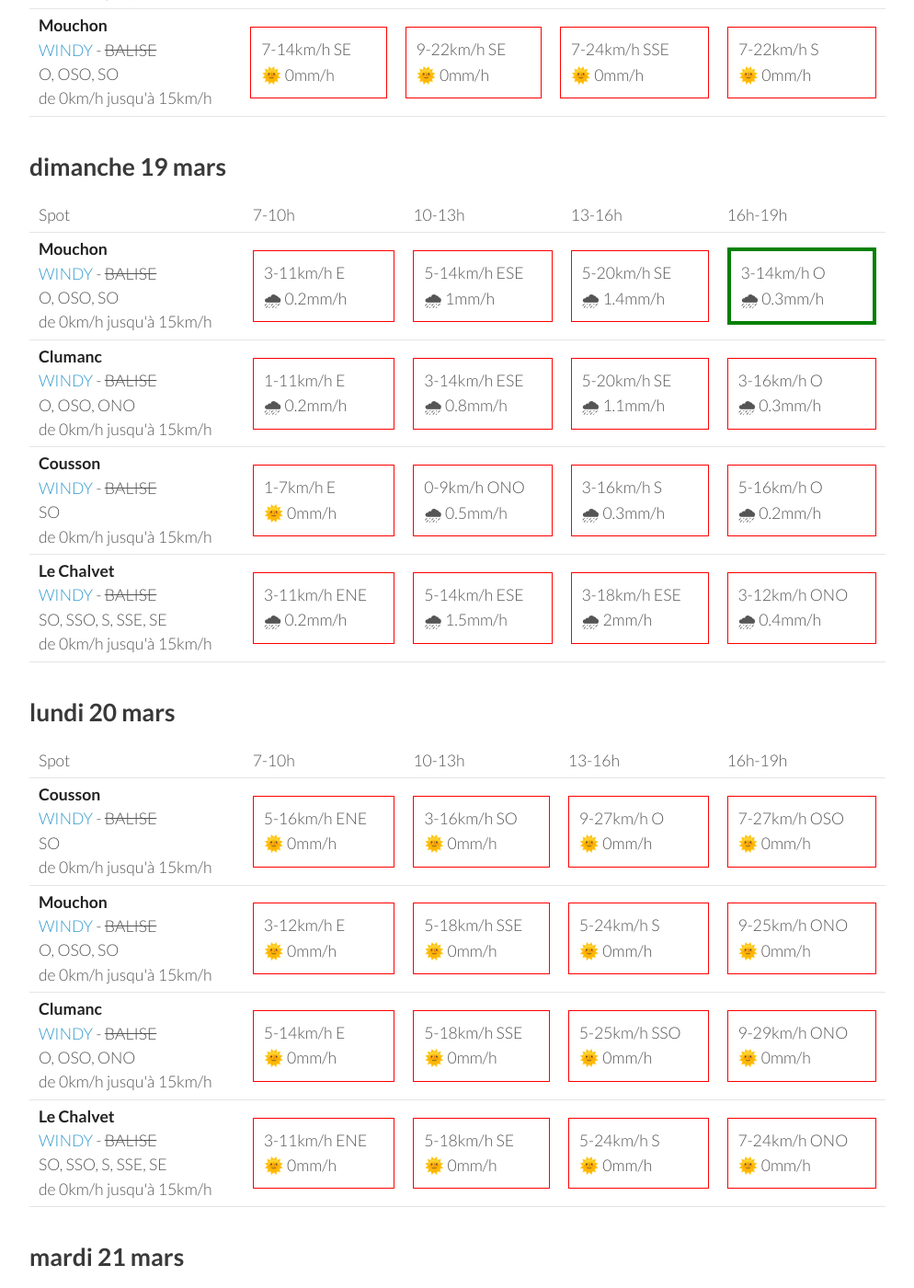
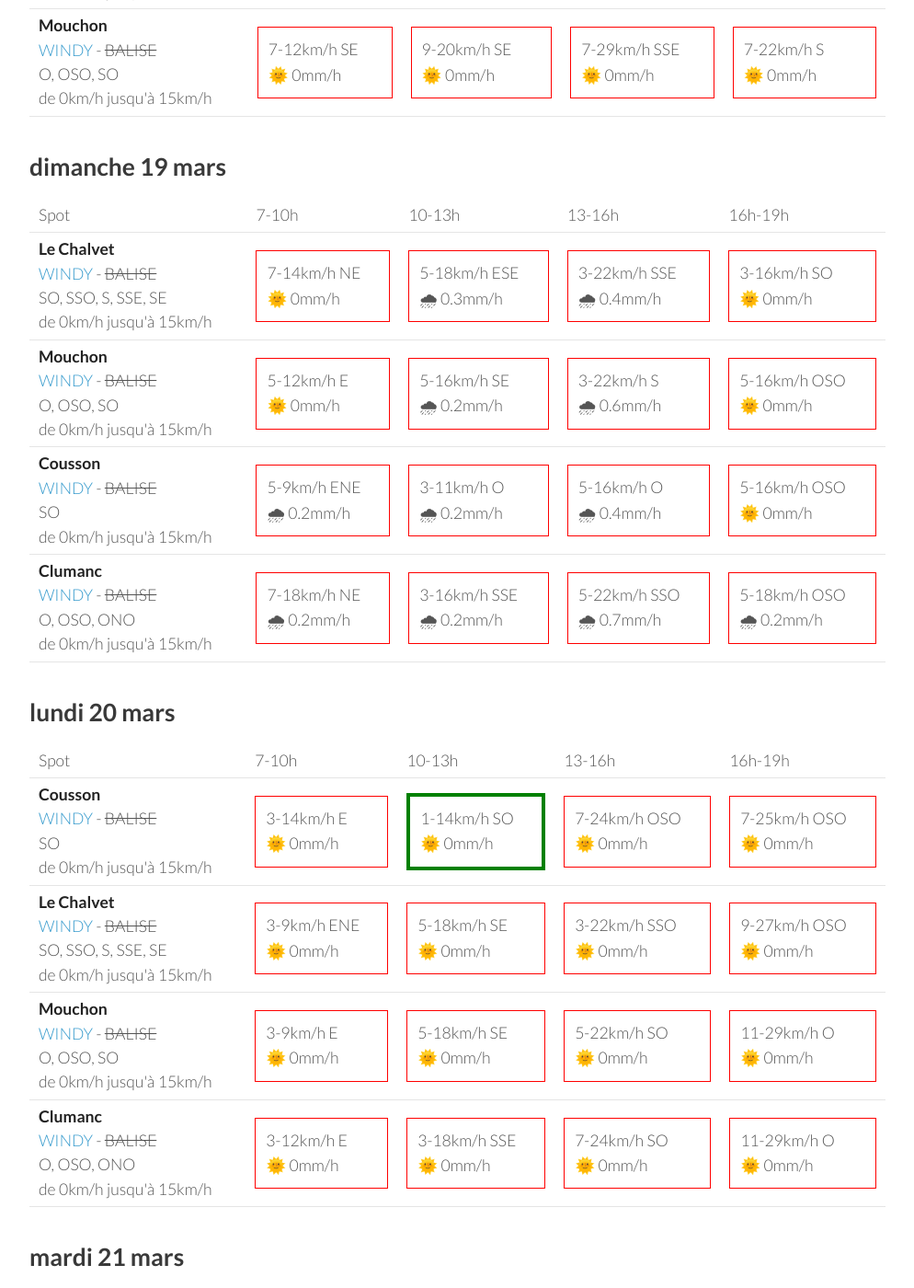
Before and after one commit to parapente-dans-le-nord/parapente-dans-le-nord.github.io, a Jekyll site: the page built from serre_poncon.markdown, in a window 1280 px wide and 1400 px high, scrolled down 1299 px. Shown: the whole window at 92% size, without its empty margins (26-1020 px from the left). Built offline with Jekyll 4.4.1, drawn with Linux system fonts in a browser that asks for light colours; some of the changed text lies outside the part shown.

Commit message:
update index.markdown

```diff
--- a/serre_poncon.markdown
+++ b/serre_poncon.markdown
@@ -22,39 +22,39 @@ page mise à jour le vendredi 17 mars 13:31
       <td>16h-19h</td>
     </tr>
 <tr>
+        <td><strong>Cousson</strong><br><a href="https://windy.com/44.054/6.240?43.940,6.241,10,m:eSAaglz">WINDY</a> - <span class="no-balise"> BALISE </span><br> <span class="vent-favorable">SO</span><br><span class="force-vent">de 0km/h jusqu'à 15km/h</span> </td>
+
+            <td><div class="not-flyable"><p>0-0km/h NA</p><p>🌧️ 0mm/h</p></div></td>
+            <td><div class="not-flyable"><p>0-0km/h NA</p><p>🌧️ 0mm/h</p></div></td>
+            <td><div class="not-flyable"><p>0-0km/h NA</p><p>🌧️ 0mm/h</p></div></td>
+            <td><div class="not-flyable"><p>9-27km/h OSO</p><p>🌞 0mm/h</p></div></td>
+
+    </tr>
+<tr>
         <td><strong>Le Chalvet</strong><br><a href="https://windy.com/43.979/6.480?43.866,6.480,10,m:eSsaglX">WINDY</a> - <span class="no-balise"> BALISE </span><br> <span class="vent-favorable">SO, SSO, S, SSE, SE</span><br><span class="force-vent">de 0km/h jusqu'à 15km/h</span> </td>
 
             <td><div class="not-flyable"><p>0-0km/h NA</p><p>🌧️ 0mm/h</p></div></td>
-            <td><div class="not-flyable"><p>7-16km/h E</p><p>🌞 0mm/h</p></div></td>
-            <td><div class="not-flyable"><p>9-22km/h SE</p><p>🌞 0mm/h</p></div></td>
-            <td><div class="flyable"><p>5-14km/h SSE</p><p>🌞 0mm/h</p></div></td>
+            <td><div class="not-flyable"><p>0-0km/h NA</p><p>🌧️ 0mm/h</p></div></td>
+            <td><div class="not-flyable"><p>0-0km/h NA</p><p>🌧️ 0mm/h</p></div></td>
+            <td><div class="not-flyable"><p>9-25km/h ESE</p><p>🌞 0mm/h</p></div></td>
+
+    </tr>
+<tr>
+        <td><strong>Mouchon</strong><br><a href="https://windy.com/43.992/6.424?43.878,6.425,10,m:eSuaglR">WINDY</a> - <span class="no-balise"> BALISE </span><br> <span class="vent-favorable">O, OSO, SO</span><br><span class="force-vent">de 0km/h jusqu'à 15km/h</span> </td>
+
+            <td><div class="not-flyable"><p>0-0km/h NA</p><p>🌧️ 0mm/h</p></div></td>
+            <td><div class="not-flyable"><p>0-0km/h NA</p><p>🌧️ 0mm/h</p></div></td>
+            <td><div class="not-flyable"><p>0-0km/h NA</p><p>🌧️ 0mm/h</p></div></td>
+            <td><div class="not-flyable"><p>7-22km/h ESE</p><p>🌞 0mm/h</p></div></td>
 
     </tr>
 <tr>
         <td><strong>Clumanc</strong><br><a href="https://windy.com/44.027/6.402?43.914,6.403,10,m:eSxaglP">WINDY</a> - <span class="no-balise"> BALISE </span><br> <span class="vent-favorable">O, OSO, ONO</span><br><span class="force-vent">de 0km/h jusqu'à 15km/h</span> </td>
 
             <td><div class="not-flyable"><p>0-0km/h NA</p><p>🌧️ 0mm/h</p></div></td>
-            <td><div class="flyable"><p>1-1km/h OSO</p><p>🌞 0mm/h</p></div></td>
-            <td><div class="not-flyable"><p>7-20km/h S</p><p>🌞 0mm/h</p></div></td>
-            <td><div class="not-flyable"><p>5-16km/h SO</p><p>🌞 0mm/h</p></div></td>
-
-    </tr>
-<tr>
-        <td><strong>Cousson</strong><br><a href="https://windy.com/44.054/6.240?43.940,6.241,10,m:eSAaglz">WINDY</a> - <span class="no-balise"> BALISE </span><br> <span class="vent-favorable">SO</span><br><span class="force-vent">de 0km/h jusqu'à 15km/h</span> </td>
-
             <td><div class="not-flyable"><p>0-0km/h NA</p><p>🌧️ 0mm/h</p></div></td>
-            <td><div class="not-flyable"><p>11-22km/h SE</p><p>🌞 0mm/h</p></div></td>
-            <td><div class="not-flyable"><p>9-20km/h SO</p><p>🌞 0mm/h</p></div></td>
-            <td><div class="not-flyable"><p>1-11km/h O</p><p>🌞 0mm/h</p></div></td>
-
-    </tr>
-<tr>
-        <td><strong>Mouchon</strong><br><a href="https://windy.com/43.992/6.424?43.878,6.425,10,m:eSuaglR">WINDY</a> - <span class="no-balise"> BALISE </span><br> <span class="vent-favorable">O, OSO, SO</span><br><span class="force-vent">de 0km/h jusqu'à 15km/h</span> </td>
-
             <td><div class="not-flyable"><p>0-0km/h NA</p><p>🌧️ 0mm/h</p></div></td>
-            <td><div class="not-flyable"><p>7-16km/h SE</p><p>🌞 0mm/h</p></div></td>
-            <td><div class="not-flyable"><p>7-22km/h SE</p><p>🌞 0mm/h</p></div></td>
-            <td><div class="not-flyable"><p>3-18km/h S</p><p>🌞 0mm/h</p></div></td>
+            <td><div class="not-flyable"><p>7-22km/h SSO</p><p>🌞 0mm/h</p></div></td>
 
     </tr>
 
@@ -76,29 +76,29 @@ page mise à jour le vendredi 17 mars 13:31
 <tr>
         <td><strong>Cousson</strong><br><a href="https://windy.com/44.054/6.240?43.940,6.241,10,m:eSAaglz">WINDY</a> - <span class="no-balise"> BALISE </span><br> <span class="vent-favorable">SO</span><br><span class="force-vent">de 0km/h jusqu'à 15km/h</span> </td>
 
-            <td><div class="not-flyable"><p>7-14km/h SE</p><p>🌞 0mm/h</p></div></td>
-            <td><div class="not-flyable"><p>7-18km/h SSE</p><p>🌞 0mm/h</p></div></td>
-            <td><div class="not-flyable"><p>9-22km/h SSO</p><p>🌞 0mm/h</p></div></td>
-            <td><div class="not-flyable"><p>11-24km/h SO</p><p>🌞 0mm/h</p></div></td>
+            <td><div class="not-flyable"><p>9-16km/h SE</p><p>🌞 0mm/h</p></div></td>
+            <td><div class="not-flyable"><p>9-18km/h SE</p><p>🌞 0mm/h</p></div></td>
+            <td><div class="not-flyable"><p>9-22km/h SO</p><p>🌞 0mm/h</p></div></td>
+            <td><div class="not-flyable"><p>7-24km/h SSE</p><p>🌞 0mm/h</p></div></td>
 
 
     </tr>
 <tr>
         <td><strong>Clumanc</strong><br><a href="https://windy.com/44.027/6.402?43.914,6.403,10,m:eSxaglP">WINDY</a> - <span class="no-balise"> BALISE </span><br> <span class="vent-favorable">O, OSO, ONO</span><br><span class="force-vent">de 0km/h jusqu'à 15km/h</span> </td>
 
-            <td><div class="not-flyable"><p>5-9km/h E</p><p>🌞 0mm/h</p></div></td>
-            <td><div class="not-flyable"><p>5-12km/h SSE</p><p>🌞 0mm/h</p></div></td>
-            <td><div class="not-flyable"><p>11-24km/h SSO</p><p>🌞 0mm/h</p></div></td>
-            <td><div class="not-flyable"><p>11-25km/h SSO</p><p>🌞 0mm/h</p></div></td>
+            <td><div class="not-flyable"><p>5-9km/h ENE</p><p>🌞 0mm/h</p></div></td>
+            <td><div class="not-flyable"><p>3-9km/h S</p><p>🌞 0mm/h</p></div></td>
+            <td><div class="not-flyable"><p>9-24km/h SSO</p><p>🌞 0mm/h</p></div></td>
+            <td><div class="not-flyable"><p>9-25km/h SSO</p><p>🌞 0mm/h</p></div></td>
 
 
     </tr>
 <tr>
         <td><strong>Le Chalvet</strong><br><a href="https://windy.com/43.979/6.480?43.866,6.480,10,m:eSsaglX">WINDY</a> - <span class="no-balise"> BALISE </span><br> <span class="vent-favorable">SO, SSO, S, SSE, SE</span><br><span class="force-vent">de 0km/h jusqu'à 15km/h</span> </td>
 
-            <td><div class="not-flyable"><p>9-14km/h ESE</p><p>🌞 0mm/h</p></div></td>
-            <td><div class="not-flyable"><p>7-18km/h ESE</p><p>🌞 0mm/h</p></div></td>
-            <td><div class="not-flyable"><p>9-25km/h SSE</p><p>🌞 0mm/h</p></div></td>
+            <td><div class="not-flyable"><p>7-14km/h E</p><p>🌞 0mm/h</p></div></td>
+            <td><div class="not-flyable"><p>7-16km/h ESE</p><p>🌞 0mm/h</p></div></td>
+            <td><div class="not-flyable"><p>9-25km/h SE</p><p>🌞 0mm/h</p></div></td>
             <td><div class="not-flyable"><p>7-25km/h SSE</p><p>🌞 0mm/h</p></div></td>
 
 
@@ -106,9 +106,9 @@ page mise à jour le vendredi 17 mars 13:31
 <tr>
         <td><strong>Mouchon</strong><br><a href="https://windy.com/43.992/6.424?43.878,6.425,10,m:eSuaglR">WINDY</a> - <span class="no-balise"> BALISE </span><br> <span class="vent-favorable">O, OSO, SO</span><br><span class="force-vent">de 0km/h jusqu'à 15km/h</span> </td>
 
-            <td><div class="not-flyable"><p>7-14km/h SE</p><p>🌞 0mm/h</p></div></td>
-            <td><div class="not-flyable"><p>9-22km/h SE</p><p>🌞 0mm/h</p></div></td>
-            <td><div class="not-flyable"><p>7-24km/h SSE</p><p>🌞 0mm/h</p></div></td>
+            <td><div class="not-flyable"><p>7-12km/h SE</p><p>🌞 0mm/h</p></div></td>
+            <td><div class="not-flyable"><p>9-20km/h SE</p><p>🌞 0mm/h</p></div></td>
+            <td><div class="not-flyable"><p>7-29km/h SSE</p><p>🌞 0mm/h</p></div></td>
             <td><div class="not-flyable"><p>7-22km/h S</p><p>🌞 0mm/h</p></div></td>
 
 
@@ -130,42 +130,42 @@ page mise à jour le vendredi 17 mars 13:31
       <td>16h-19h</td>
     </tr>
 <tr>
+        <td><strong>Le Chalvet</strong><br><a href="https://windy.com/43.979/6.480?43.866,6.480,10,m:eSsaglX">WINDY</a> - <span class="no-balise"> BALISE </span><br> <span class="vent-favorable">SO, SSO, S, SSE, SE</span><br><span class="force-vent">de 0km/h jusqu'à 15km/h</span> </td>
+
+            <td><div class="not-flyable"><p>7-14km/h NE</p><p>🌞 0mm/h</p></div></td>
+            <td><div class="not-flyable"><p>5-18km/h ESE</p><p>🌧 0.3mm/h</p></div></td>
+            <td><div class="not-flyable"><p>3-22km/h SSE</p><p>🌧 0.4mm/h</p></div></td>
+            <td><div class="not-flyable"><p>3-16km/h SO</p><p>🌞 0mm/h</p></div></td>
+
+
+    </tr>
+<tr>
         <td><strong>Mouchon</strong><br><a href="https://windy.com/43.992/6.424?43.878,6.425,10,m:eSuaglR">WINDY</a> - <span class="no-balise"> BALISE </span><br> <span class="vent-favorable">O, OSO, SO</span><br><span class="force-vent">de 0km/h jusqu'à 15km/h</span> </td>
 
-            <td><div class="not-flyable"><p>3-11km/h E</p><p>🌧 0.2mm/h</p></div></td>
-            <td><div class="not-flyable"><p>5-14km/h ESE</p><p>🌧 1mm/h</p></div></td>
-            <td><div class="not-flyable"><p>5-20km/h SE</p><p>🌧 1.4mm/h</p></div></td>
-            <td><div class="flyable"><p>3-14km/h O</p><p>🌧 0.3mm/h</p></div></td>
+            <td><div class="not-flyable"><p>5-12km/h E</p><p>🌞 0mm/h</p></div></td>
+            <td><div class="not-flyable"><p>5-16km/h SE</p><p>🌧 0.2mm/h</p></div></td>
+            <td><div class="not-flyable"><p>3-22km/h S</p><p>🌧 0.6mm/h</p></div></td>
+            <td><div class="not-flyable"><p>5-16km/h OSO</p><p>🌞 0mm/h</p></div></td>
+
+
+    </tr>
+<tr>
+        <td><strong>Cousson</strong><br><a href="https://windy.com/44.054/6.240?43.940,6.241,10,m:eSAaglz">WINDY</a> - <span class="no-balise"> BALISE </span><br> <span class="vent-favorable">SO</span><br><span class="force-vent">de 0km/h jusqu'à 15km/h</span> </td>
+
+            <td><div class="not-flyable"><p>5-9km/h ENE</p><p>🌧 0.2mm/h</p></div></td>
+            <td><div class="not-flyable"><p>3-11km/h O</p><p>🌧 0.2mm/h</p></div></td>
+            <td><div class="not-flyable"><p>5-16km/h O</p><p>🌧 0.4mm/h</p></div></td>
+            <td><div class="not-flyable"><p>5-16km/h OSO</p><p>🌞 0mm/h</p></div></td>
 
 
     </tr>
 <tr>
         <td><strong>Clumanc</strong><br><a href="https://windy.com/44.027/6.402?43.914,6.403,10,m:eSxaglP">WINDY</a> - <span class="no-balise"> BALISE </span><br> <span class="vent-favorable">O, OSO, ONO</span><br><span class="force-vent">de 0km/h jusqu'à 15km/h</span> </td>
 
-            <td><div class="not-flyable"><p>1-11km/h E</p><p>🌧 0.2mm/h</p></div></td>
-            <td><div class="not-flyable"><p>3-14km/h ESE</p><p>🌧 0.8mm/h</p></div></td>
-            <td><div class="not-flyable"><p>5-20km/h SE</p><p>🌧 1.1mm/h</p></div></td>
-            <td><div class="not-flyable"><p>3-16km/h O</p><p>🌧 0.3mm/h</p></div></td>
-
-
-    </tr>
-<tr>
-        <td><strong>Cousson</strong><br><a href="https://windy.com/44.054/6.240?43.940,6.241,10,m:eSAaglz">WINDY</a> - <span class="no-balise"> BALISE </span><br> <span class="vent-favorable">SO</span><br><span class="force-vent">de 0km/h jusqu'à 15km/h</span> </td>
-
-            <td><div class="not-flyable"><p>1-7km/h E</p><p>🌞 0mm/h</p></div></td>
-            <td><div class="not-flyable"><p>0-9km/h ONO</p><p>🌧 0.5mm/h</p></div></td>
-            <td><div class="not-flyable"><p>3-16km/h S</p><p>🌧 0.3mm/h</p></div></td>
-            <td><div class="not-flyable"><p>5-16km/h O</p><p>🌧 0.2mm/h</p></div></td>
-
-
-    </tr>
-<tr>
-        <td><strong>Le Chalvet</strong><br><a href="https://windy.com/43.979/6.480?43.866,6.480,10,m:eSsaglX">WINDY</a> - <span class="no-balise"> BALISE </span><br> <span class="vent-favorable">SO, SSO, S, SSE, SE</span><br><span class="force-vent">de 0km/h jusqu'à 15km/h</span> </td>
-
-            <td><div class="not-flyable"><p>3-11km/h ENE</p><p>🌧 0.2mm/h</p></div></td>
-            <td><div class="not-flyable"><p>5-14km/h ESE</p><p>🌧 1.5mm/h</p></div></td>
-            <td><div class="not-flyable"><p>3-18km/h ESE</p><p>🌧 2mm/h</p></div></td>
-            <td><div class="not-flyable"><p>3-12km/h ONO</p><p>🌧 0.4mm/h</p></div></td>
+            <td><div class="not-flyable"><p>7-18km/h NE</p><p>🌧 0.2mm/h</p></div></td>
+            <td><div class="not-flyable"><p>3-16km/h SSE</p><p>🌧 0.2mm/h</p></div></td>
+            <td><div class="not-flyable"><p>5-22km/h SSO</p><p>🌧 0.7mm/h</p></div></td>
+            <td><div class="not-flyable"><p>5-18km/h OSO</p><p>🌧 0.2mm/h</p></div></td>
 
 
     </tr>
@@ -188,40 +188,40 @@ page mise à jour le vendredi 17 mars 13:31
 <tr>
         <td><strong>Cousson</strong><br><a href="https://windy.com/44.054/6.240?43.940,6.241,10,m:eSAaglz">WINDY</a> - <span class="no-balise"> BALISE </span><br> <span class="vent-favorable">SO</span><br><span class="force-vent">de 0km/h jusqu'à 15km/h</span> </td>
 
-            <td><div class="not-flyable"><p>5-16km/h ENE</p><p>🌞 0mm/h</p></div></td>
-            <td><div class="not-flyable"><p>3-16km/h SO</p><p>🌞 0mm/h</p></div></td>
-            <td><div class="not-flyable"><p>9-27km/h O</p><p>🌞 0mm/h</p></div></td>
-            <td><div class="not-flyable"><p>7-27km/h OSO</p><p>🌞 0mm/h</p></div></td>
+            <td><div class="not-flyable"><p>3-14km/h E</p><p>🌞 0mm/h</p></div></td>
+            <td><div class="flyable"><p>1-14km/h SO</p><p>🌞 0mm/h</p></div></td>
+            <td><div class="not-flyable"><p>7-24km/h OSO</p><p>🌞 0mm/h</p></div></td>
+            <td><div class="not-flyable"><p>7-25km/h OSO</p><p>🌞 0mm/h</p></div></td>
+
+
+    </tr>
+<tr>
+        <td><strong>Le Chalvet</strong><br><a href="https://windy.com/43.979/6.480?43.866,6.480,10,m:eSsaglX">WINDY</a> - <span class="no-balise"> BALISE </span><br> <span class="vent-favorable">SO, SSO, S, SSE, SE</span><br><span class="force-vent">de 0km/h jusqu'à 15km/h</span> </td>
+
+            <td><div class="not-flyable"><p>3-9km/h ENE</p><p>🌞 0mm/h</p></div></td>
+            <td><div class="not-flyable"><p>5-18km/h SE</p><p>🌞 0mm/h</p></div></td>
+            <td><div class="not-flyable"><p>3-22km/h SSO</p><p>🌞 0mm/h</p></div></td>
+            <td><div class="not-flyable"><p>9-27km/h OSO</p><p>🌞 0mm/h</p></div></td>
 
 
     </tr>
 <tr>
         <td><strong>Mouchon</strong><br><a href="https://windy.com/43.992/6.424?43.878,6.425,10,m:eSuaglR">WINDY</a> - <span class="no-balise"> BALISE </span><br> <span class="vent-favorable">O, OSO, SO</span><br><span class="force-vent">de 0km/h jusqu'à 15km/h</span> </td>
 
-            <td><div class="not-flyable"><p>3-12km/h E</p><p>🌞 0mm/h</p></div></td>
-            <td><div class="not-flyable"><p>5-18km/h SSE</p><p>🌞 0mm/h</p></div></td>
-            <td><div class="not-flyable"><p>5-24km/h S</p><p>🌞 0mm/h</p></div></td>
-            <td><div class="not-flyable"><p>9-25km/h ONO</p><p>🌞 0mm/h</p></div></td>
+            <td><div class="not-flyable"><p>3-9km/h E</p><p>🌞 0mm/h</p></div></td>
+            <td><div class="not-flyable"><p>5-18km/h SE</p><p>🌞 0mm/h</p></div></td>
+            <td><div class="not-flyable"><p>5-22km/h SO</p><p>🌞 0mm/h</p></div></td>
+            <td><div class="not-flyable"><p>11-29km/h O</p><p>🌞 0mm/h</p></div></td>
 
 
     </tr>
 <tr>
         <td><strong>Clumanc</strong><br><a href="https://windy.com/44.027/6.402?43.914,6.403,10,m:eSxaglP">WINDY</a> - <span class="no-balise"> BALISE </span><br> <span class="vent-favorable">O, OSO, ONO</span><br><span class="force-vent">de 0km/h jusqu'à 15km/h</span> </td>
 
-            <td><div class="not-flyable"><p>5-14km/h E</p><p>🌞 0mm/h</p></div></td>
-            <td><div class="not-flyable"><p>5-18km/h SSE</p><p>🌞 0mm/h</p></div></td>
-            <td><div class="not-flyable"><p>5-25km/h SSO</p><p>🌞 0mm/h</p></div></td>
-            <td><div class="not-flyable"><p>9-29km/h ONO</p><p>🌞 0mm/h</p></div></td>
-
-
-    </tr>
-<tr>
-        <td><strong>Le Chalvet</strong><br><a href="https://windy.com/43.979/6.480?43.866,6.480,10,m:eSsaglX">WINDY</a> - <span class="no-balise"> BALISE </span><br> <span class="vent-favorable">SO, SSO, S, SSE, SE</span><br><span class="force-vent">de 0km/h jusqu'à 15km/h</span> </td>
-
-            <td><div class="not-flyable"><p>3-11km/h ENE</p><p>🌞 0mm/h</p></div></td>
-            <td><div class="not-flyable"><p>5-18km/h SE</p><p>🌞 0mm/h</p></div></td>
-            <td><div class="not-flyable"><p>5-24km/h S</p><p>🌞 0mm/h</p></div></td>
-            <td><div class="not-flyable"><p>7-24km/h ONO</p><p>🌞 0mm/h</p></div></td>
+            <td><div class="not-flyable"><p>3-12km/h E</p><p>🌞 0mm/h</p></div></td>
+            <td><div class="not-flyable"><p>3-18km/h SSE</p><p>🌞 0mm/h</p></div></td>
+            <td><div class="not-flyable"><p>7-24km/h SO</p><p>🌞 0mm/h</p></div></td>
+            <td><div class="not-flyable"><p>11-29km/h O</p><p>🌞 0mm/h</p></div></td>
 
 
     </tr>
```
Also changed, not shown: other parts of serre_poncon.markdown (+1 -1 lines).
